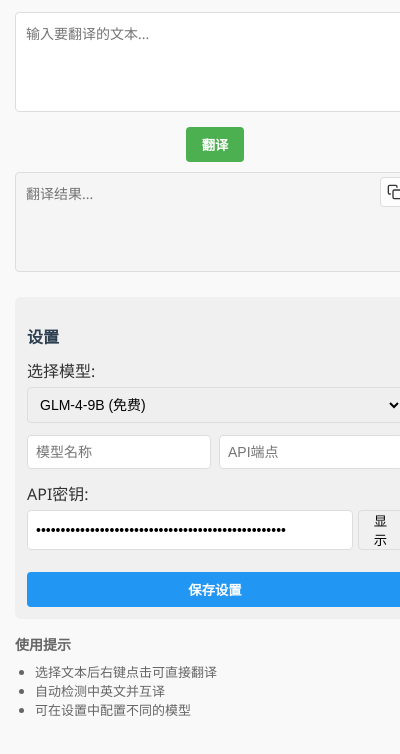
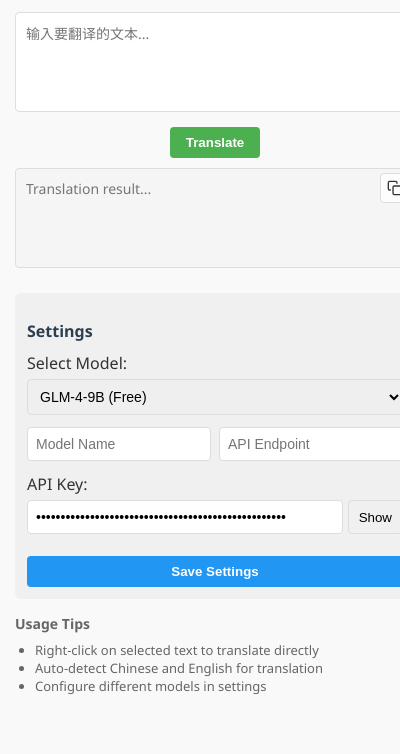
Before and after one commit to tujiaw/llm_translate, a browser extension: page popup.html in a window 400 px wide. Shown: the part 60-814 px from the top of the page. Drawn offline with Linux system fonts and the light colour scheme.

Commit message:
更新内容脚本，添加API密钥显示/隐藏、保存设置和模型选择事件监听，优化翻译按钮状态管理；修改弹出窗口文本为英文，增强用户界面友好性；更新manifest以支持PNG格式图像。

```diff
--- a/popup.html
+++ b/popup.html
@@ -12,19 +12,19 @@
     <div class="translation-area">
       <textarea id="inputText" placeholder="输入要翻译的文本..."></textarea>
       <div class="controls">
-        <button id="translateBtn">翻译</button>
+        <button id="translateBtn">Translate</button>
         <div class="spinner" id="loadingSpinner"></div>
       </div>
       <div class="result-container">
-        <textarea id="outputText" placeholder="翻译结果..." readonly></textarea>
-        <button id="copyBtn" title="复制结果"><img src="images/copy.svg" alt="复制"></button>
+        <textarea id="outputText" placeholder="Translation result..." readonly></textarea>
+        <button id="copyBtn" title="Copy result"><img src="images/copy.svg" alt="Copy"></button>
       </div>
     </div>
 
     <div class="settings-section">
-      <h2>设置</h2>
+      <h2>Settings</h2>
       <div class="model-selection">
-        <label for="modelSelect">选择模型:</label>
+        <label for="modelSelect">Select Model:</label>
         <select id="modelSelect">
           <option value="gpt-3.5-turbo">GPT-3.5 Turbo</option>
           <option value="gpt-4">GPT-4</option>
@@ -32,36 +32,36 @@
           <option value="claude-3-sonnet-20240229">Claude 3 Sonnet</option>
           <option value="claude-3-haiku-20240307">Claude 3 Haiku</option>
           <option value="gemini-pro">Gemini Pro</option>
-          <option value="THUDM/GLM-4-9B-0414">GLM-4-9B (免费)</option>
-          <option value="Qwen/Qwen2.5-7B-Instruct">Qwen2.5-7B (免费)</option>
-          <option value="Qwen/Qwen2.5-Coder-7B-Instruct">Qwen2.5-Coder-7B (免费)</option>
-          <option value="THUDM/glm-4-9b-chat">GLM-4-9B-Chat (免费)</option>
-          <option value="custom">自定义...</option>
+          <option value="THUDM/GLM-4-9B-0414">GLM-4-9B (Free)</option>
+          <option value="Qwen/Qwen2.5-7B-Instruct">Qwen2.5-7B (Free)</option>
+          <option value="Qwen/Qwen2.5-Coder-7B-Instruct">Qwen2.5-Coder-7B (Free)</option>
+          <option value="THUDM/glm-4-9b-chat">GLM-4-9B-Chat (Free)</option>
+          <option value="custom">Custom...</option>
         </select>
       </div>
 
       <div id="customModelConfig" class="hidden">
-        <input type="text" id="customModelName" placeholder="模型名称">
-        <input type="text" id="customModelEndpoint" placeholder="API端点">
+        <input type="text" id="customModelName" placeholder="Model Name">
+        <input type="text" id="customModelEndpoint" placeholder="API Endpoint">
       </div>
 
       <div class="api-key">
-        <label for="apiKey">API密钥:</label>
+        <label for="apiKey">API Key:</label>
         <div class="key-input-container">
-          <input type="password" id="apiKey" placeholder="输入API密钥">
-          <button id="showKeyBtn">显示</button>
+          <input type="password" id="apiKey" placeholder="Enter API Key">
+          <button id="showKeyBtn">Show</button>
         </div>
       </div>
 
-      <button id="saveSettingsBtn">保存设置</button>
+      <button id="saveSettingsBtn">Save Settings</button>
     </div>
 
     <div class="help-section">
-      <h3>使用提示</h3>
+      <h3>Usage Tips</h3>
       <ul>
-        <li>选择文本后右键点击可直接翻译</li>
-        <li>自动检测中英文并互译</li>
-        <li>可在设置中配置不同的模型</li>
+        <li>Right-click on selected text to translate directly</li>
+        <li>Auto-detect Chinese and English for translation</li>
+        <li>Configure different models in settings</li>
       </ul>
     </div>
   </div>
--- a/ui.js
+++ b/ui.js
@@ -21,7 +21,7 @@ class UiService {
 
     const button = document.createElement('div');
     button.className = 'llm-translate-button';
-    button.innerText = '翻译';
+    button.innerText = 'Go';
 
     // 按钮样式
     button.style.position = 'absolute';
@@ -206,7 +206,7 @@ class UiService {
 
     // 复制按钮
     const copyBtn = document.createElement('button');
-    copyBtn.textContent = '复制结果';
+    copyBtn.textContent = 'Copy';
     copyBtn.style.backgroundColor = '#f0f0f0';
     copyBtn.style.border = 'none';
     copyBtn.style.padding = '5px 10px';
@@ -215,16 +215,16 @@ class UiService {
     copyBtn.onclick = function() {
       navigator.clipboard.writeText(translatedText)
         .then(() => {
-          copyBtn.textContent = '已复制';
+          copyBtn.textContent = 'Copied';
           setTimeout(() => {
-            copyBtn.textContent = '复制结果';
+            copyBtn.textContent = 'Copy';
           }, 1500);
         });
     };
 
     // 关闭按钮
     const closeBtn = document.createElement('button');
-    closeBtn.textContent = '关闭';
+    closeBtn.textContent = 'Close';
     closeBtn.style.backgroundColor = '#f0f0f0';
     closeBtn.style.border = 'none';
     closeBtn.style.padding = '5px 10px';
```
Also changed, not shown: content.js (+14 -0 lines), manifest.json.
